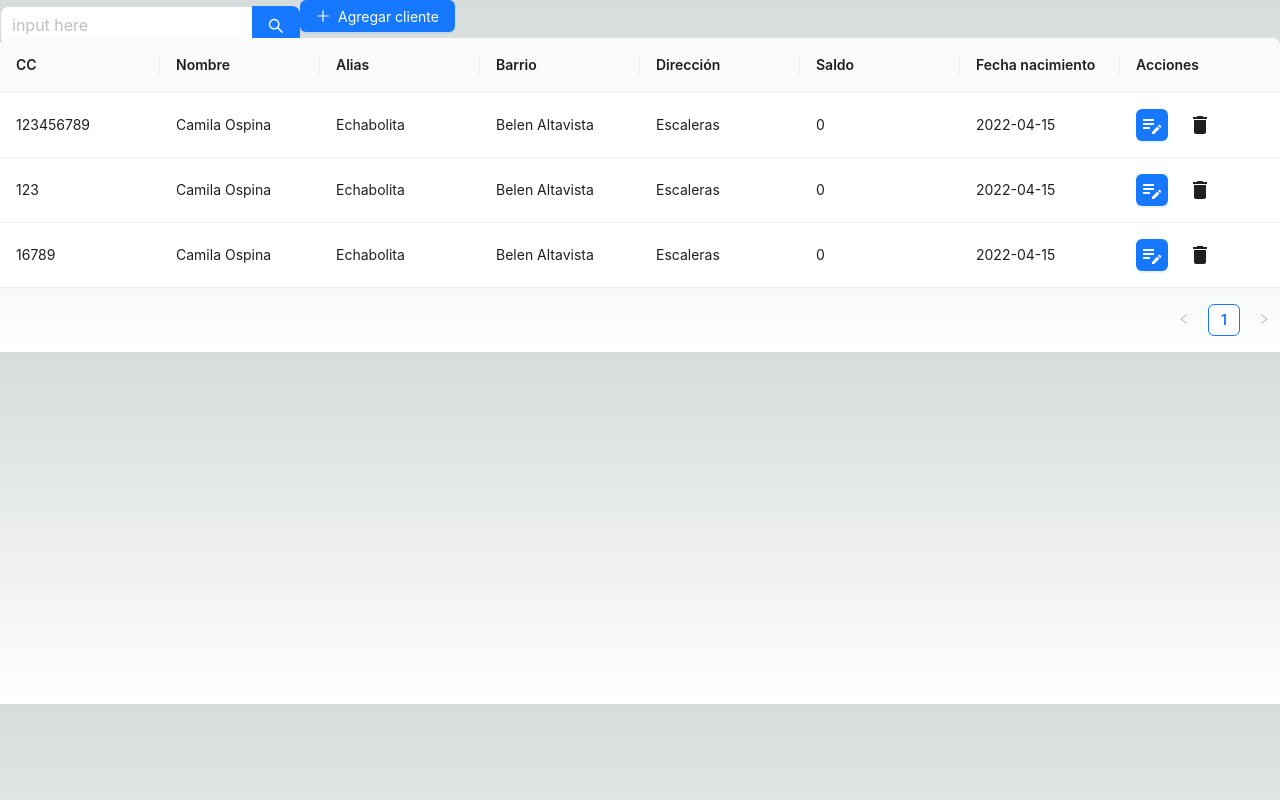
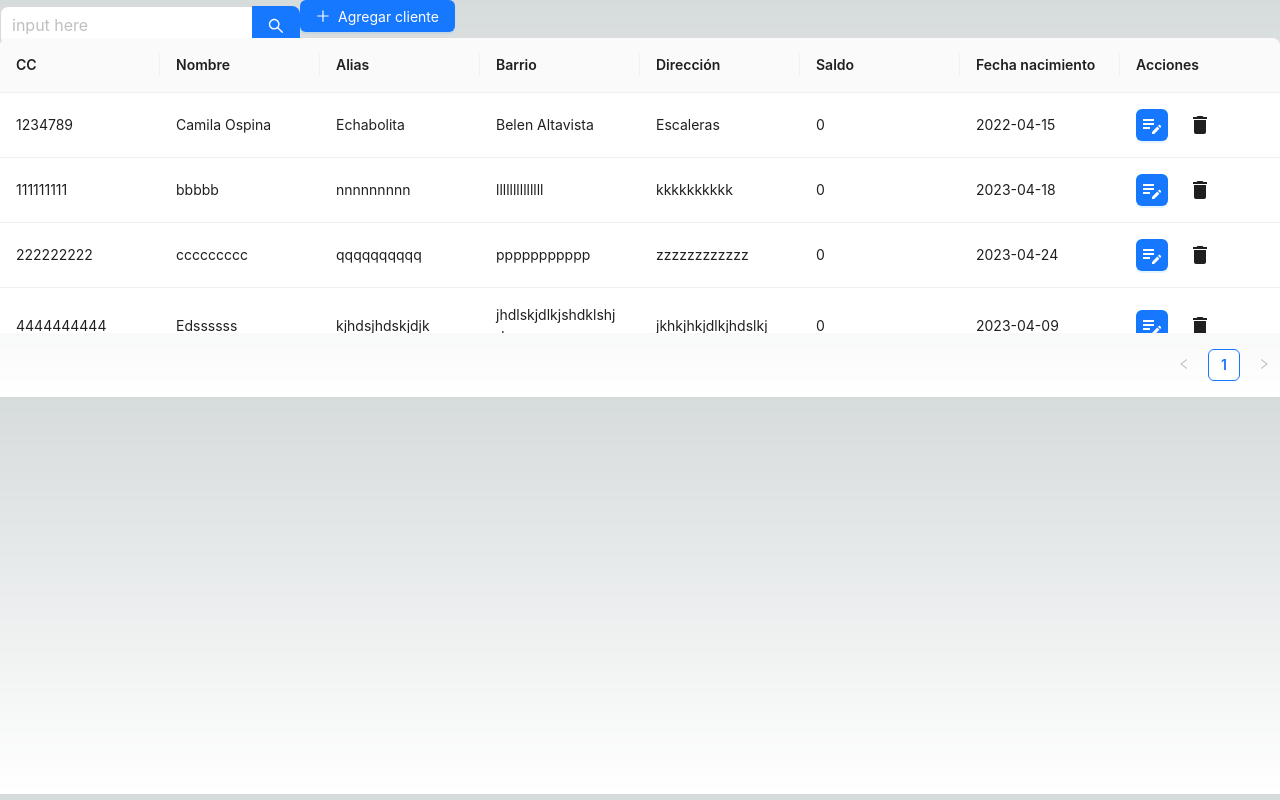
Before and after one commit to dalvarez082/service_pos_app, a Next.js app: page /Client in a window 1280 px wide. Built offline with nearby package versions, Linux system fonts and the light colour scheme; data requests are answered from the project's data file.

Commit message:
Crud client 80%

```diff
--- a/src/data/db.json
+++ b/src/data/db.json
@@ -4,43 +4,73 @@
       "id": 1,
       "name": "Juan",
       "password": "123"
+    },
+    {
+      "name": "Maria",
+      "password": "abc123",
+      "id": 2
     }
   ],
-
   "client": [
-
     {
-      "key": "123456789",
+      "cc": "1234789",
       "name": "Camila Ospina",
       "alias": "Echabolita",
-      "birth_date" : "2022-04-15",
-      "district" : "Belen Altavista",
+      "birth_date": "2022-04-15",
+      "district": "Belen Altavista",
       "address": "Escaleras",
-      "balance" : 0
-    },{
-      "key": "123",
-      "name": "Camila Ospina",
-      "alias": "Echabolita",
-      "birth_date" : "2022-04-15",
-      "district" : "Belen Altavista",
-      "address": "Escaleras",
-      "balance" : 0
-    },{
-      "key": "16789",
-      "name": "Camila Ospina",
-      "alias": "Echabolita",
-      "birth_date" : "2022-04-15",
-      "district" : "Belen Altavista",
-      "address": "Escaleras",
-      "balance" : 0
+      "balance": 0,
+      "id": 1
+    },
+    {
+      "cc": "111111111",
+      "name": "bbbbb",
+      "alias": "nnnnnnnnn",
+      "birth_date": "2023-04-18",
+      "district": "llllllllllllll",
+      "address": "kkkkkkkkkk",
+      "balance": 0,
+      "id": 12
+    },
+    {
+      "cc": "222222222",
+      "name": "ccccccccc",
+      "alias": "qqqqqqqqqq",
+      "birth_date": "2023-04-24",
+      "district": "ppppppppppp",
+      "address": "zzzzzzzzzzzz",
+      "balance": 0,
+      "id": 13
+    },
+    {
+      "cc": "4444444444",
+      "name": "Edssssss",
+      "alias": "kjhdsjhdskjdjk",
+      "birth_date": "2023-04-09",
+      "district": "jhdlskjdlkjshdklshjds",
+      "address": "jkhkjhkjdlkjhdslkj",
+      "balance": 0,
+      "id": 14
+    },
+    {
+      "cc": "999999",
+      "name": "vvvvv",
+      "alias": "jjjjjjjjj",
+      "birth_date": "2023-04-18",
+      "district": "vvvvvvvvvvvvvvvv",
+      "address": "ggggggggggg",
+      "balance": 0,
+      "id": 15
+    },
+    {
+      "cc": "1234445",
+      "name": "Diego Alvarez",
+      "alias": "El coste",
+      "birth_date": "2023-04-10",
+      "district": "Simón bolívar ",
+      "address": "Necocli",
+      "balance": 0,
+      "id": 16
     }
-
-
-
-
-
-
   ]
-
-
 }
--- a/src/pages/Client.jsx
+++ b/src/pages/Client.jsx
@@ -2,23 +2,47 @@ import React from 'react';
 import Table_info from './Components/Table_info';
 import Search_info from './Components/Search_info';
 import Add_info from './Components/Add_info';
+import { useEffect, useState } from 'react';
+import axios from 'axios';
+import { load_client } from './Components/Add_info';
+
+
+
 
 
 const Client = () => {
+
+  const [data, setData] = useState([]);
+
+  const load_client = () => {
+    return axios.get('http://localhost:3001/client')
+      .then(res => {
+        const clients = res.data.map(client => ({ ...client, key: client.cc }));
+        return clients;
+      })
+      .catch(err => console.log(err));
+  }
+
+  const refresh_client = () => {
+    load_client().then(clients => {
+      setData(clients);
+    });
+  };
+
+
   return (
-
     <div>
 
       <div>
         <Search_info key="search"/>
-        <Add_info key="add"/>
+        <Add_info key="add" refresh_client={refresh_client}/>
       </div>
 
 
 
 
       <div>
-      <Table_info />
+      <Table_info load_client={load_client}/>
       </div>
 
 
--- a/src/pages/Components/Add_info.jsx
+++ b/src/pages/Components/Add_info.jsx
@@ -1,16 +1,12 @@
 import { PlusOutlined } from '@ant-design/icons';
 import { Button, Col, DatePicker, Drawer, Form, Input, Row, Select, Space } from 'antd';
 import { useState } from 'react';
-import React, { useRef } from 'react';
+import React, { useRef , useEffect} from 'react';
 import axios from 'axios';
-import db from '../../data/db.json';
 
 
-
-
-
-
-const Add_info = () => {
+const Add_info = (props) => {
+  const { refresh_client } = props;
 
 
   const [open, setOpen] = useState(false);
@@ -24,16 +20,16 @@ const Add_info = () => {
 
 
 
+  const formRef = useRef(null);
+
 
 
 
   const add_client = () => {
     const form = formRef.current;
     form.validateFields().then(values => {
-      console.log(values.name)
-      // Definimos los datos del nuevo cliente
       const newClient = {
-        "key": values.key,
+        "cc": values.key,
         "name": values.name,
         "alias": values.alias,
         "birth_date": values.birth_date.format('YYYY-MM-DD'),
@@ -41,18 +37,21 @@ const Add_info = () => {
         "address": values.address,
         "balance": 0
       };
-      console.log(newClient)
-      form.resetFields();
 
-      onClose();
+      const url = "http://localhost:3001/client";
+      axios.post(url,newClient)
+        .then(res => {
+          console.log("Cliente agregado exitosamente");
+          form.resetFields();
+          console.log(newClient);
+          onClose();
+          refresh_client();
+        })
+        .catch(error => {
+          console.log("Ha ocurrido un error al agregar el cliente:", error);
+        });
     });
-
   };
-
-  const formRef = useRef(null);
-
-
-
 
   return (
     <>
--- a/src/pages/Components/Table_info.jsx
+++ b/src/pages/Components/Table_info.jsx
@@ -1,19 +1,44 @@
+import React from 'react';
 import { Space, Table, Button } from 'antd';
 import { Delete, EditNote } from '@mui/icons-material';
-import db from '../../data/db.json';
+import axios from 'axios';
+import { useEffect, useState } from 'react';
+
+
+
+
+
+
+
+const Table_info = (props) => {
+  const [data, setData] = useState([]);
+  const { load_client } = props;
+
+
+
+  const delete_client = (id) => {
+    axios.delete(`http://localhost:3001/client/${id}`)
+      .then(res => {
+        console.log("eliminado existoso")
+        load_client().then(clients => setData(clients));
+      })
+      .catch(err => console.log(err));
+  }
+
+  useEffect(() => {
+  load_client().then(clients => setData(clients));
+}, [load_client]);
 
   const columns = [
     {
       title: 'CC',
-    dataIndex: 'key',
+      dataIndex: 'cc',
       key: 'cc',
-
     },
     {
       title: 'Nombre',
       dataIndex: 'name',
       key: 'name',
-
     },
     {
       title: 'Alias',
@@ -46,11 +71,13 @@ const columns = [
       render: (text, record) => (
         <Space size="middle">
           <Button type="primary" icon={<EditNote />} />
-        <Button type="danger" icon={<Delete />} />
+          <Button type="danger" icon={<Delete />} onClick={() => delete_client(record.id)} />
         </Space>
       ),
     },
   ];
 
-const Table_info = () => <Table columns={columns} dataSource={db.client} scroll={{ y: 240 }} style={{}} />;
+  return <Table columns={columns} dataSource={data} scroll={{ y: 240 }} />
+};
+
 export default Table_info;
```
Lines whose indentation alone changed are shown as unchanged.
